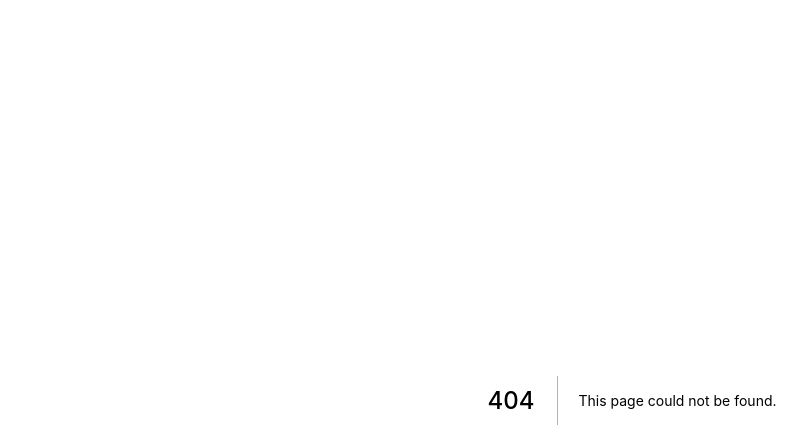
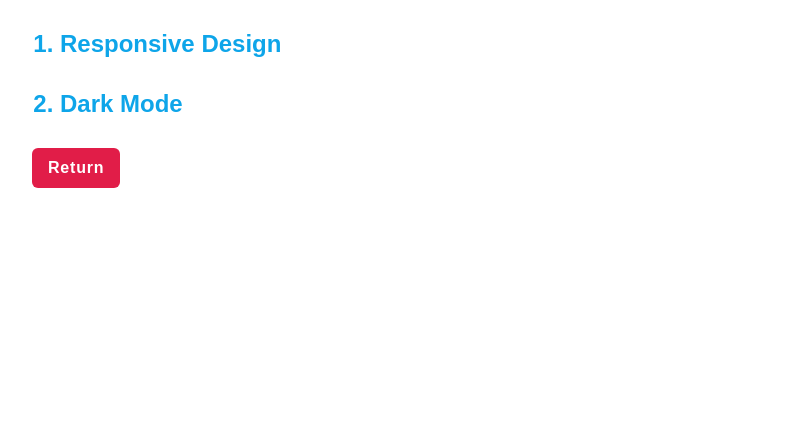
Before and after one commit to Liore-S/frontend-next, a Next.js app: page /todo in a window 1280 px wide. Before the commit this address had no page. Shown: the top 448 px of the page, without its empty margins (8-815 px from the left). Built offline with nearby package versions, Linux system fonts and the light colour scheme.

Commit message:
todo added

```diff
--- /dev/null
+++ b/pages/todo.js
@@ -0,0 +1,14 @@
+import Link from "next/link"
+
+export default function Todo() {
+    return (
+        <div className="mx-10 mt-6">
+            <ul className="list-decimal list-outside px-7 ">
+                <li className="h1-blue my-7 w-fill">Responsive Design</li>
+                <li className="h1-blue my-7 w-fill">Dark Mode</li>
+            </ul>
+            <Link href={"/"}><button className="px-4 py-2 rounded-md bg-rose-600 text-white font-bold tracking-wider">
+                Return</button></Link>
+        </div>
+    )
+}
--- a/styles/globals.css
+++ b/styles/globals.css
@@ -4,7 +4,7 @@
 
 @layer components{
   .h1-blue{
-    @apply text-2xl font-bold underline-offset-1 text-sky-500 text-center
+    @apply text-2xl font-bold text-sky-500
   }
 
   .underline-nav{
```
Also changed, not shown: components/header.js (+2 -1 lines).
